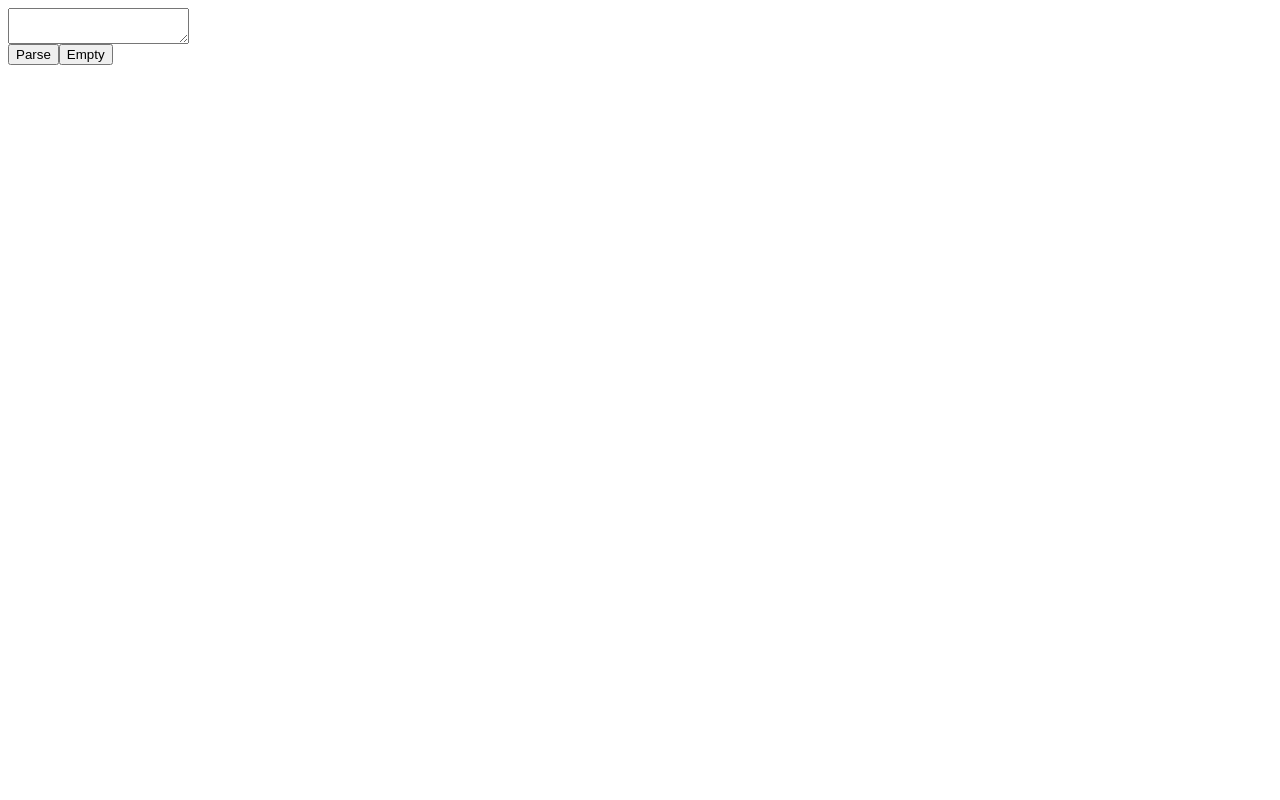
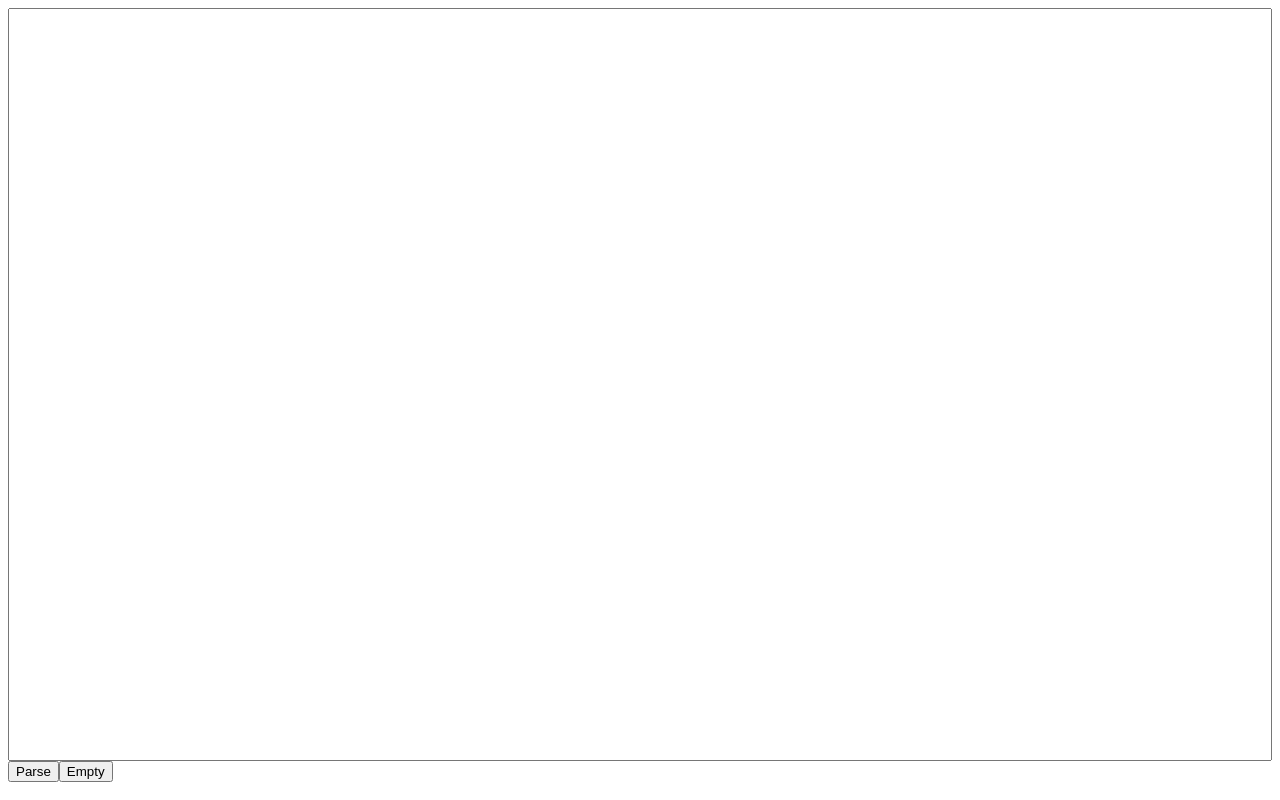
Before and after one commit to grigandal625/AT_KRL_Editor, a plain HTML site: page Index.html in a window 1280 px wide. Drawn offline with Linux system fonts and the light colour scheme.

Commit message:
Update Index.html
No

```diff
--- a/Index.html
+++ b/Index.html
@@ -46,6 +46,13 @@
         	p.editor.rules = [];
         	console.clear();
         }
+		textArea.style.width = '100%';
+		textArea.style.height = (document.body.offsetHeight - button.offsetHeight - 10) + 'px';
+		textArea.style.resize = 'none';
+		window.onresize = function(){
+			textArea.style.width = '100%';
+			textArea.style.height = (document.body.offsetHeight - button.offsetHeight - 10) + 'px';
+		}
       </script>
    </body>
 </html>
```
